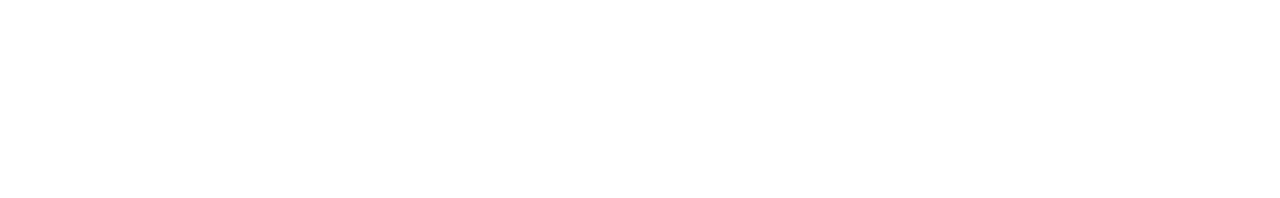
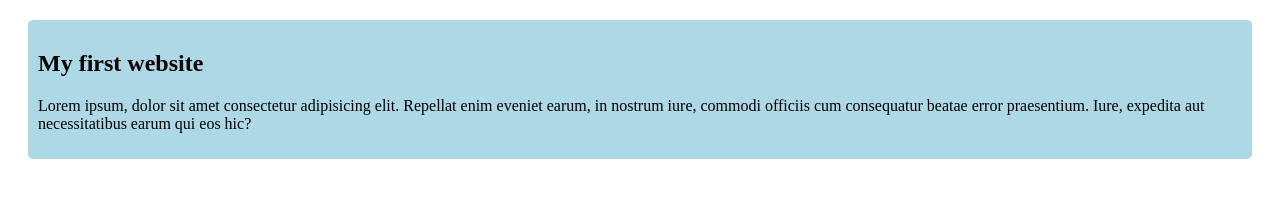
Before and after one commit to kamrulshaqeel/my-simple-website, a plain HTML site: page index.html in a window 1280 px wide. Drawn offline with Linux system fonts and the light colour scheme.

Commit message:
Added the first blog

```diff
--- a/index.html
+++ b/index.html
@@ -4,8 +4,12 @@
     <meta charset="UTF-8">
     <meta name="viewport" content="width=device-width, initial-scale=1.0">
     <title>Document</title>
+    <link rel="stylesheet" href="style_my first website.css">
 </head>
 <body>
-
+    <div>
+        <h2>My first website</h2>
+        <P>Lorem ipsum, dolor sit amet consectetur adipisicing elit. Repellat enim eveniet earum, in nostrum iure, commodi officiis cum consequatur beatae error praesentium. Iure, expedita aut necessitatibus earum qui eos hic?</P>
+    </div>
 </body>
 </html>
--- /dev/null
+++ b/style_my first website.css
@@ -0,0 +1,7 @@
+div{
+    background-color: lightblue;
+    padding: 20px;
+    border-radius: 5px;
+    padding: 10px;
+    margin: 20px;
+}
```
